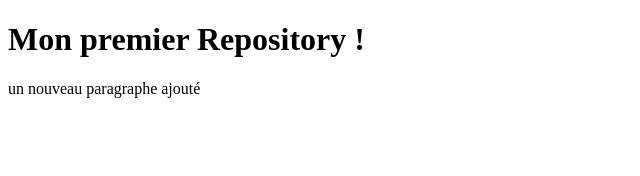
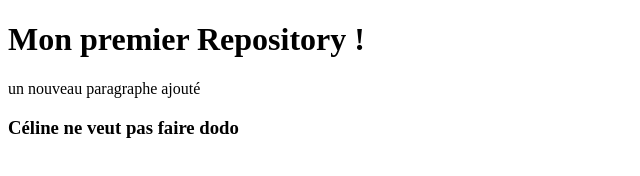
Before and after one commit to Houria-dev/cours-guit, a plain HTML site: page index.html in a window 1280 px wide. Shown: the whole page, without its empty margins (0-640 px from the left). Drawn offline with Linux system fonts and the light colour scheme.

Commit message:
Celine no dodo

```diff
--- a/index.html
+++ b/index.html
@@ -8,5 +8,6 @@
 <body>
  <h1>Mon premier Repository !</h1>
  <p>un nouveau paragraphe ajouté</p>
+ <h3>Céline ne veut pas faire dodo</h3>
 </body>
 </html>
```
